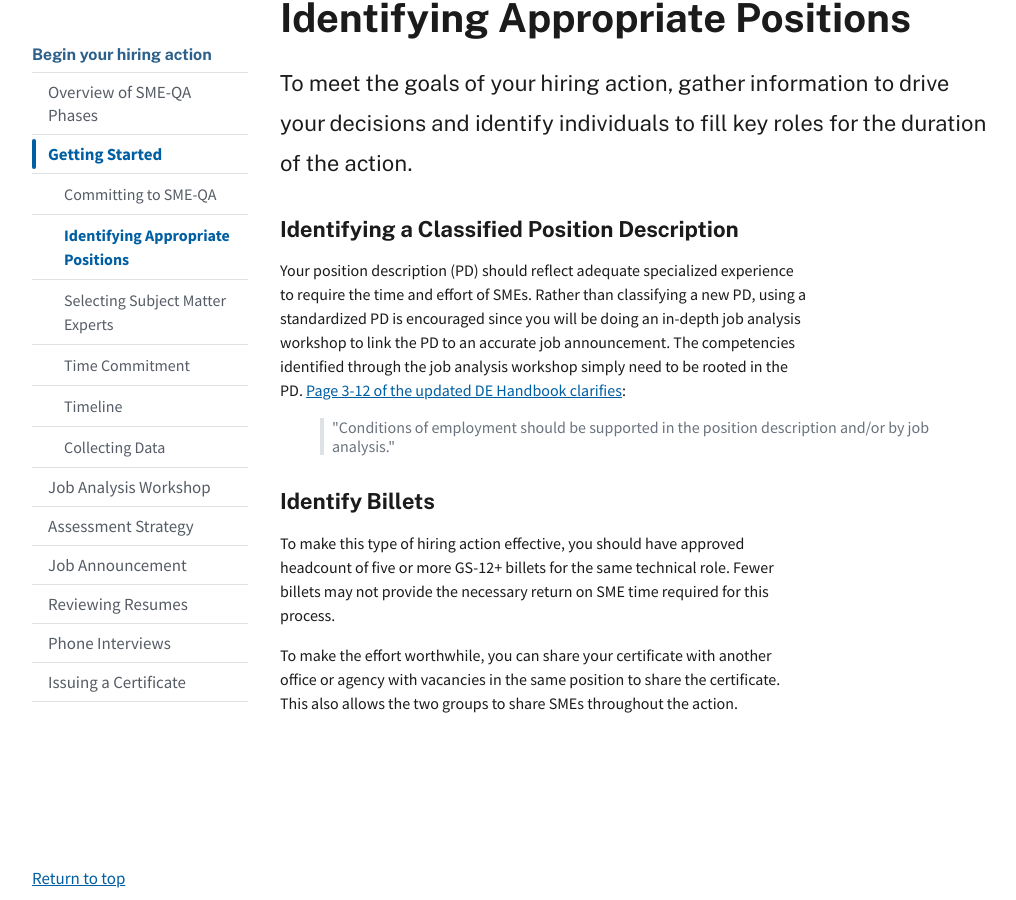
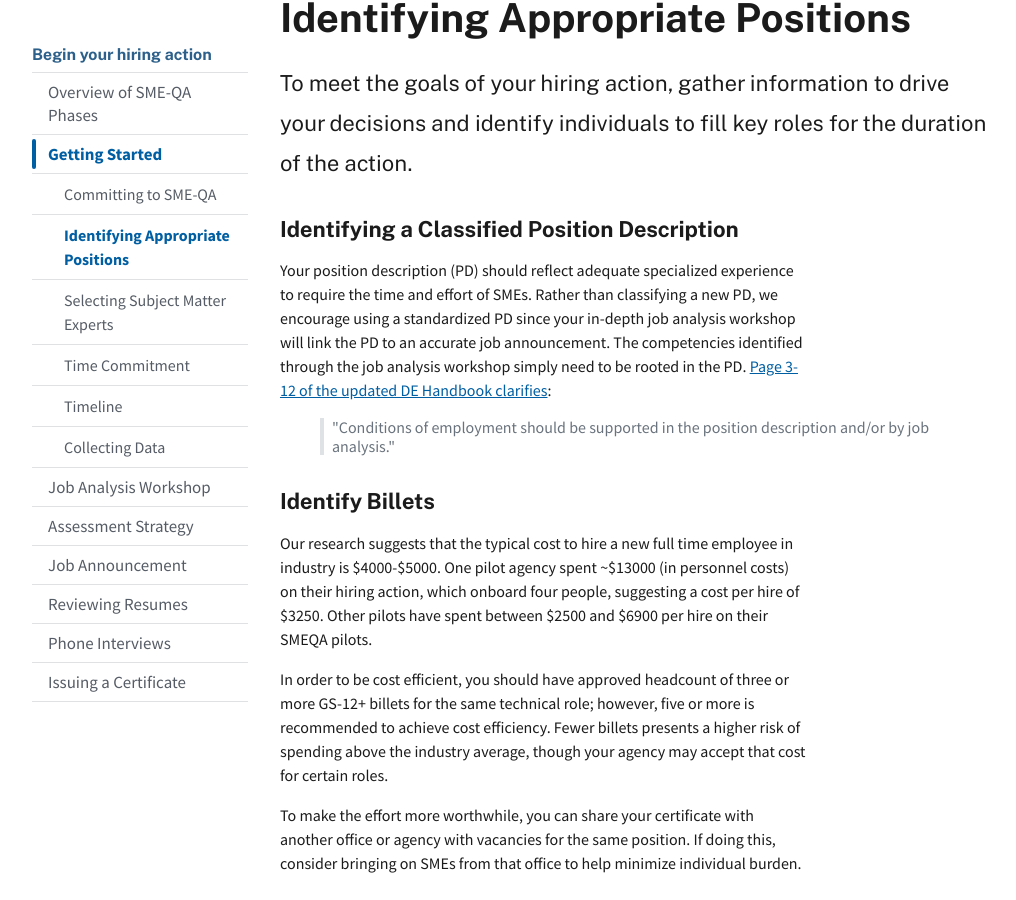
Before and after one commit to usds/SME-QA-Website, a Jekyll site: the page built from pages/phases/getting-started/identifying-appropriate-positions.md, in a window 1280 px wide and 900 px high, scrolled down 310 px. Shown: the whole window, without its empty margins (128-1144 px from the left). Built offline with Jekyll 4.4.1, drawn with Linux system fonts in a browser that asks for light colours.

Commit message:
Update identifying-appropriate-positions.md
Edit # of billets page to be clear about cost efficiency

```diff
--- a/pages/phases/getting-started/identifying-appropriate-positions.md
+++ b/pages/phases/getting-started/identifying-appropriate-positions.md
@@ -15,13 +15,15 @@ intro: To meet the goals of your hiring action, gather information to drive your
 
 ### Identifying a Classified Position Description
 
-Your position description (PD) should reflect adequate specialized experience to require the time and effort of SMEs. Rather than classifying a new PD, using a standardized PD is encouraged since you will be doing an in-depth job analysis workshop to link the PD to an accurate job announcement. The competencies identified through the job analysis workshop simply need to be rooted in the PD. <a href="https://www.opm.gov/policy-data-oversight/hiring-information/competitive-hiring/deo_handbook.pdf">Page 3-12 of the updated DE Handbook clarifies</a>:
+Your position description (PD) should reflect adequate specialized experience to require the time and effort of SMEs. Rather than classifying a new PD, we encourage using a standardized PD since your in-depth job analysis workshop will link the PD to an accurate job announcement. The competencies identified through the job analysis workshop simply need to be rooted in the PD. <a href="https://www.opm.gov/policy-data-oversight/hiring-information/competitive-hiring/deo_handbook.pdf">Page 3-12 of the updated DE Handbook clarifies</a>:
 
 <blockquote>"Conditions of employment should be supported in the position description and/or by job analysis."</blockquote>
 
 
 ### Identify Billets
 
-To make this type of hiring action effective, you should have approved headcount of five or more GS-12+ billets for the same technical role. Fewer billets may not provide the necessary return on SME time required for this process.
+Our research suggests that the typical cost to hire a new full time employee in industry is $4000-$5000. One pilot agency spent ~$13000 (in personnel costs) on their hiring action, which onboard four people, suggesting a cost per hire of $3250. Other pilots have spent between $2500 and $6900 per hire on their SMEQA pilots.
 
-To make the effort worthwhile, you can share your certificate with another office or agency with vacancies in the same position to share the certificate. This also allows the two groups to share SMEs throughout the action.
+In order to be cost efficient, you should have approved headcount of three or more GS-12+ billets for the same technical role; however, five or more is recommended to achieve cost efficiency. Fewer billets presents a higher risk of spending above the industry average, though your agency may accept that cost for certain roles.
+
+To make the effort more worthwhile, you can share your certificate with another office or agency with vacancies for the same position. If doing this, consider bringing on SMEs from that office to help minimize individual burden.
```
